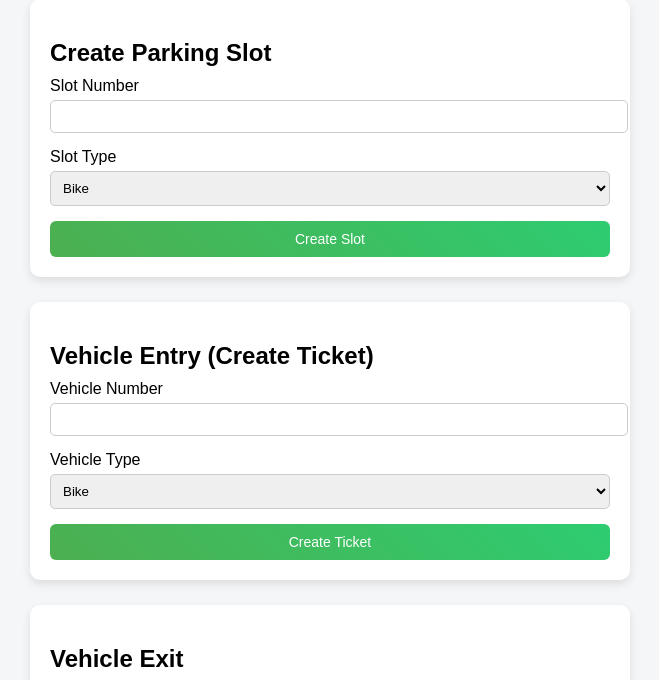
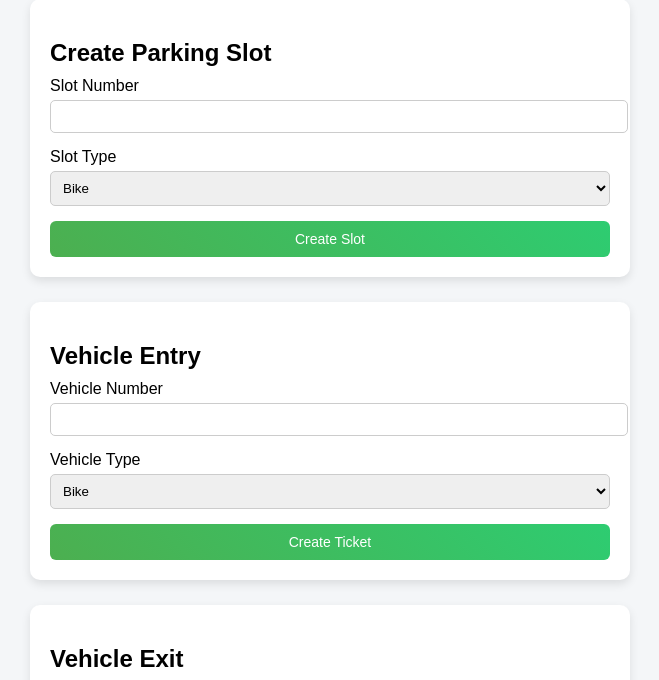
Before and after one commit to RamitRoshan/parking-management-system, a website: page public/index.html in a window 1280 px wide. Shown: the part 98-778 px from the top of the page, without its empty margins (310-969 px from the left). Drawn offline with Linux system fonts and the light colour scheme; no server answers.

Commit message:
feat: Update README, and index.js file

```diff
--- a/index.js
+++ b/index.js
@@ -21,9 +21,6 @@ app.use("/api/slots", slotRoutes);
 app.use("/api/tickets", ticketRoutes);
 
 
-// app.get("/", (req, res) => {
-//   res.sendFile(path.join(__dirname, "index.html"));
-// });
 
 //start the server
 app.listen(port, () => {
--- a/public/index.html
+++ b/public/index.html
@@ -31,7 +31,7 @@
 
 
     <div class="card">
-      <h2>Vehicle Entry (Create Ticket)</h2>
+      <h2>Vehicle Entry</h2>
       <form id="ticketEntryForm">
         <label>Vehicle Number</label>
         <input type="text" id="vehicleNumber" required>
@@ -91,6 +91,7 @@
 
       getSlots();
     });
+
 
     // Vehicle Entry
     document.getElementById('ticketEntryForm').addEventListener('submit', async (e) => {
```
Also changed, not shown: README.md.
